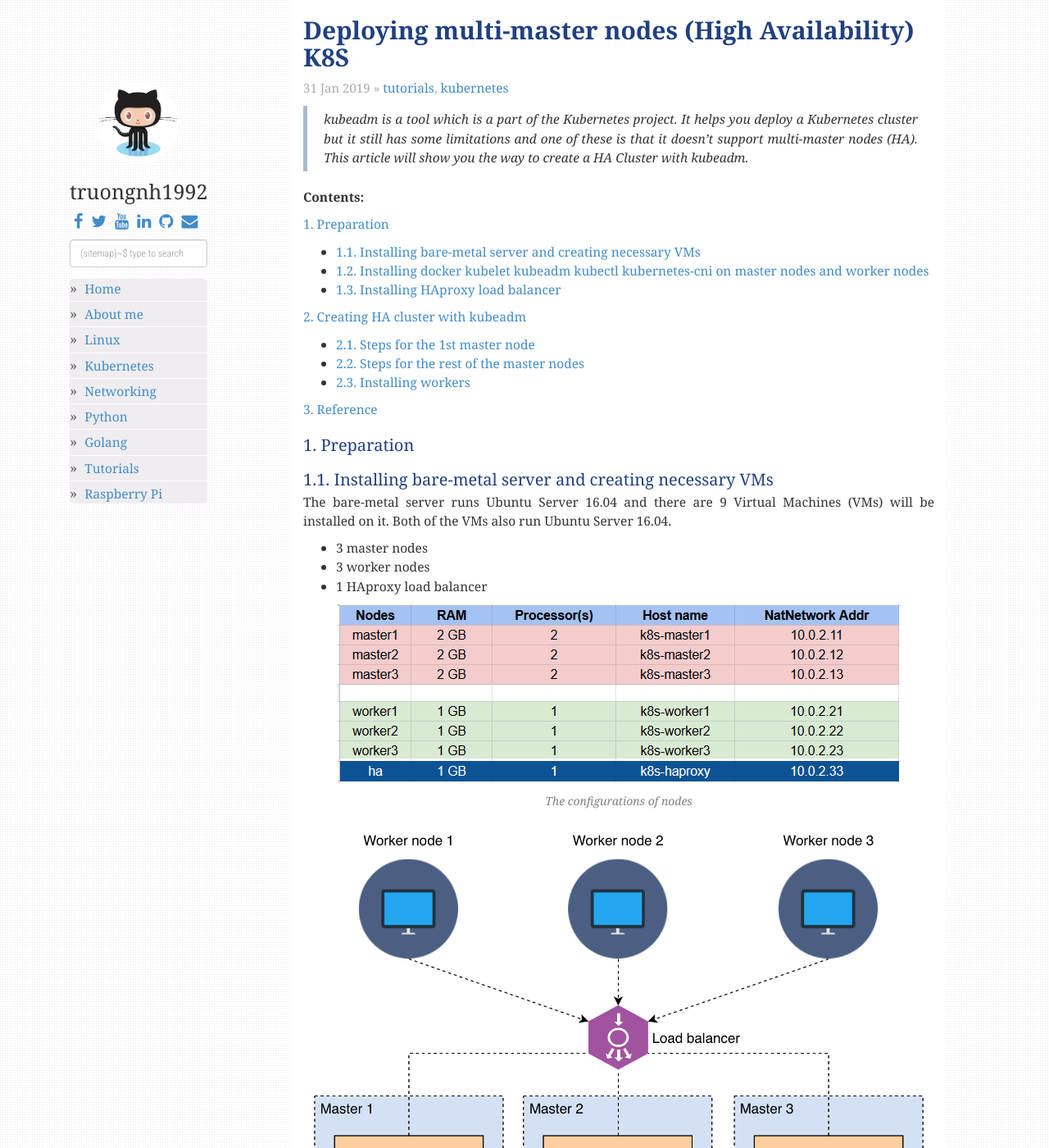
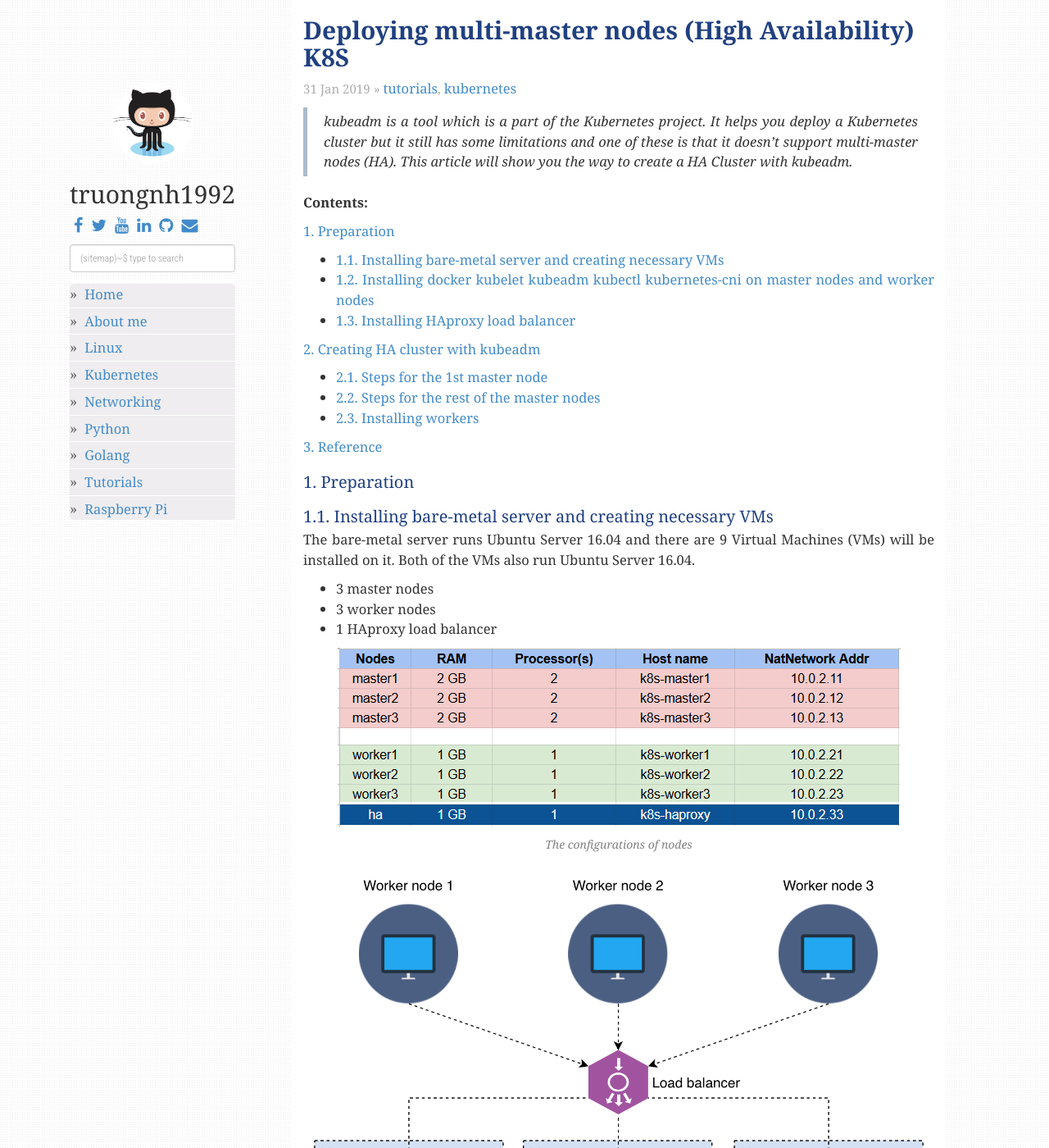
Before and after one commit to truongnh1992/truongnh1992.github.io, a Jekyll site: the page built from _posts/2019-01-31-ha-cluster-with-kubeadm.md, in a window 1280 px wide and 1400 px high. Shown: the whole window at 82% size. Built offline with Jekyll 4.4.1, drawn with Linux system fonts in a browser that asks for light colours; nearby versions of some CDN libraries; some web fonts are replaced; comment, search, counter and statistics services are not loaded.

Commit message:
Change default font from Georgia to Cambria

```diff
--- a/static/css/main.css
+++ b/static/css/main.css
@@ -1,24 +1,24 @@
 body {
-  font-family: Georgia, Arial, sans-serif;
+  font-family: Cambria, Arial, sans-serif;
   background: url("/static/img/subtle_dots.png");
   line-height: 1.5em;
   text-align: justify;
   font-weight: 300;
-  font-size: 15.5px;
+  font-size: 16.5px;
   color: #333333;
 }
 blockquote {
  padding:5px 20px;
  margin:10px 0 20px;
- font-family: Georgia;
+ font-family: Cambria;
  font-style: italic;
- font-size:15.5px;
+ font-size:16.5px;
  border-left:5px solid #abc
 }
 .post-title {
  color:#204081;
  text-align:left;
- font-family: Georgia, sans-serif;
+ font-family: Cambria, sans-serif;
  font-size: 30px;
  font-weight: bold;
 }
@@ -40,20 +40,31 @@
 }
 h1 {
   margin-bottom: 10px;
-  font-size: 25px;
-  font-family: Georgia;
+  font-size: 30px;
+  font-family: Cambria;
 }
 h2, h3 {
   color: #204081;
   margin-bottom: 5px;
   font-size: 20px;
-  font-family: Georgia;
+  font-family: Cambria;
 }
+
+h4 {
+  color: #862457;
+  margin-top: 10px;
+  margin-bottom: 5px;
+  margin-left: -15px;
+  font-size: 20px;
+  font-style: italic;
+  font-family: Cambria;
+}
+
 a, a:active {
   text-decoration: none;
-  font-family: Georgia;
+  font-family: Cambria;
   color: #3fa75;
-  font-size: 15.5px;
+  font-size: 16.5px;
 }
 a:hover {
   color: #B3B3B3;
@@ -61,10 +72,10 @@
 }
 
 .vglnk {
-	font-size: 15px;
+	font-size: 16.2px;
 }
 .author-name {
-  font-family: Georgia;
+  font-family: Cambria;
 }
 
 img {
```
